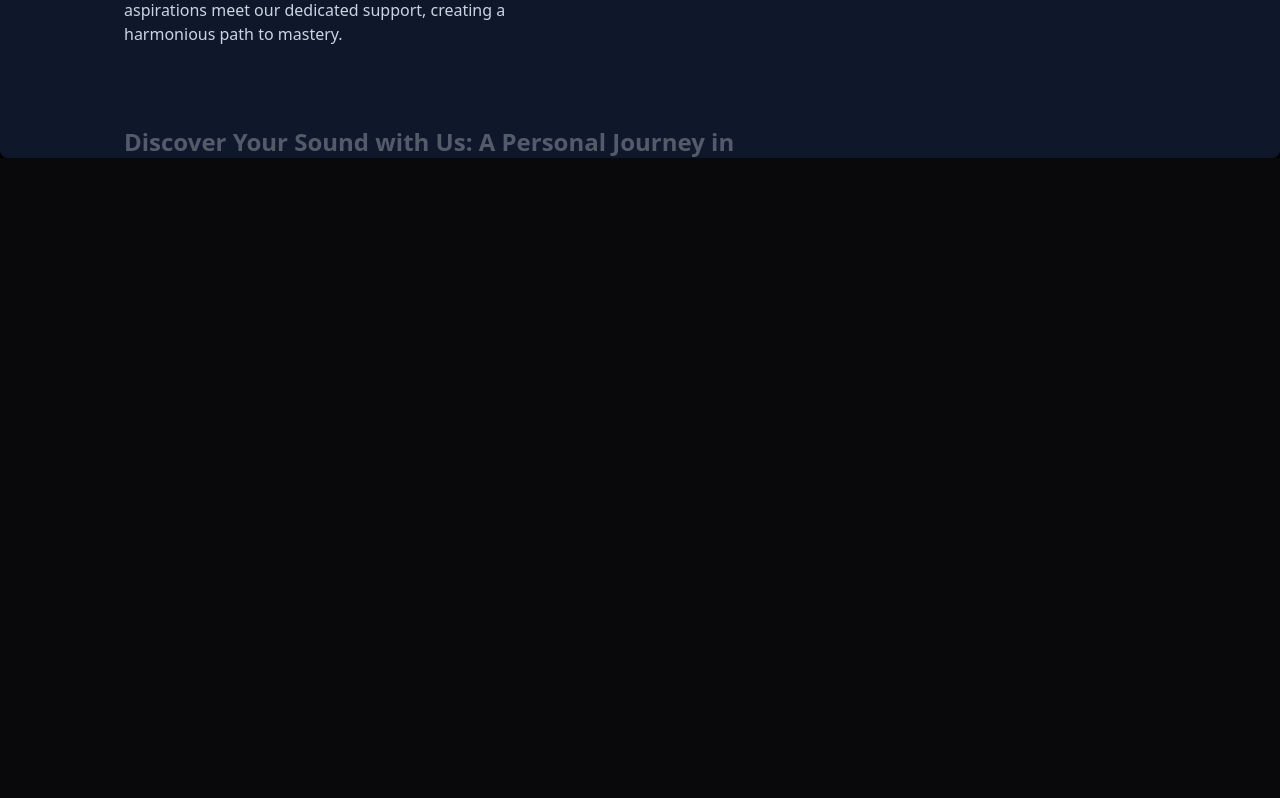
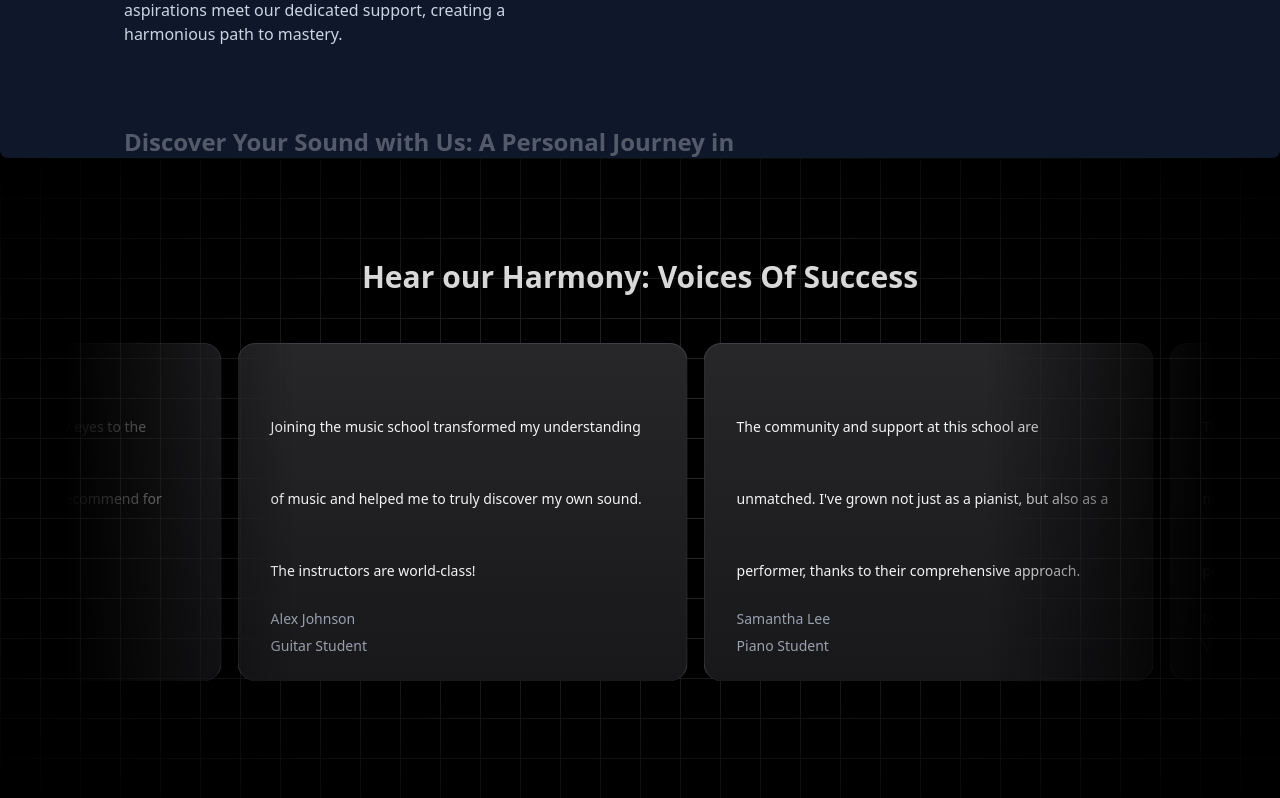
Before and after one commit to Kashyap2210/Music-Academy, a Next.js app: page / in a window 1280 px wide. Shown: the part 1682-2480 px from the top of the page. Before the commit the page ends 1840 px from the top, so only its background shows below. Built offline with nearby package versions, Linux system fonts and the light colour scheme.

Commit message:
testimonial-cards-component-add

```diff
--- /dev/null
+++ b/app/components/ui/TestimonialCards.tsx
@@ -0,0 +1,24 @@
+import { musicSchoolTestimonials } from "@/app/data/testimonial_cards";
+import { GridBackgroundDemo } from "@/components/ui/grid-background-demo";
+import { InfiniteMovingCards } from "@/components/ui/infinite-moving-cards";
+
+export default function MusicSchoolTestimonialCards() {
+  return (
+    <div className="h-160 w-full dark:bg-black dark:bg-grid-white/[0.2] relative flex flex-col items-center justify-center overflow-hidden">
+      <GridBackgroundDemo>
+        <h2 className="text-3xl font-bold text-center mb-8">
+          Hear our Harmony: Voices Of Success
+        </h2>
+        <div className="flex justify-center w-full overflow-hidden px-4 sm:px-6 lg:px-8">
+          <div className="w-full max-w-6xl">
+            <InfiniteMovingCards
+              items={musicSchoolTestimonials}
+              direction="right"
+              speed="slow"
+            />
+          </div>
+        </div>
+      </GridBackgroundDemo>
+    </div>
+  );
+}
--- /dev/null
+++ b/app/data/testimonial_cards.ts
@@ -0,0 +1,32 @@
+export const musicSchoolTestimonials = [
+  {
+    quote:
+      "Joining the music school transformed my understanding of music and helped me to truly discover my own sound. The instructors are world-class!",
+    name: "Alex Johnson",
+    title: "Guitar Student",
+  },
+  {
+    quote:
+      "The community and support at this school are unmatched. I've grown not just as a pianist, but also as a performer, thanks to their comprehensive approach.",
+    name: "Samantha Lee",
+    title: "Piano Student",
+  },
+  {
+    quote:
+      "This school offered me the tools and confidence to take my singing to the next level. I'm endlessly grateful for the personalized coaching.",
+    name: "Michael Chen",
+    title: "Vocal Student",
+  },
+  {
+    quote:
+      "As a violinist, finding the right mentor can be challenging, but this school matched me with a teacher who truly understands my goals and challenges.",
+    name: "Emily Taylor",
+    title: "Violin Student",
+  },
+  {
+    quote:
+      "The production courses here opened my eyes to the intricacies of music production. Highly recommend for any aspiring producers!",
+    name: "Chris Morales",
+    title: "Music Production Student",
+  },
+];
--- a/app/globals.css
+++ b/app/globals.css
@@ -151,3 +151,14 @@
   -ms-overflow-style: none;
   scrollbar-width: none;
 }
+
+@theme inline {
+  --animate-scroll: scroll var(--animation-duration, 40s)
+    var(--animation-direction, forwards) linear infinite;
+
+  @keyframes scroll {
+    to {
+      transform: translate(calc(-50% - 0.5rem));
+    }
+  }
+}
--- a/app/page.tsx
+++ b/app/page.tsx
@@ -1,5 +1,6 @@
 import FeaturedCourses from "./components/ui/FeaturedCourses";
 import HeroSection from "./components/ui/HeroSection";
+import MusicSchoolTestimonialCards from "./components/ui/TestimonialCards";
 import WhyChooseUs from "./components/ui/WhyChooseUs";
 
 export default function Home() {
@@ -11,6 +12,7 @@ export default function Home() {
       <HeroSection />
       <FeaturedCourses />
       <WhyChooseUs />
+      <MusicSchoolTestimonialCards />
     </main>
   );
 }
--- /dev/null
+++ b/components/ui/grid-background-demo.tsx
@@ -0,0 +1,26 @@
+"use client";
+import { cn } from "../../app/utils/cn";
+
+export function GridBackgroundDemo({
+  children,
+}: {
+  children: React.ReactNode;
+}) {
+  return (
+    <div className="relative flex h-200 w-full items-center justify-center bg-white dark:bg-black">
+      <div
+        className={cn(
+          "absolute inset-0",
+          "bg-size-[40px_40px]",
+          "bg-[linear-gradient(to_right,#e4e4e7_1px,transparent_1px),linear-gradient(to_bottom,#e4e4e7_1px,transparent_1px)]",
+          "dark:bg-[linear-gradient(to_right,#262626_1px,transparent_1px),linear-gradient(to_bottom,#262626_1px,transparent_1px)]"
+        )}
+      />
+      {/* Radial gradient for the container to give a faded look */}
+      <div className="pointer-events-none absolute inset-0 flex items-center justify-center bg-white mask-[radial-gradient(ellipse_at_center,transparent_20%,black)] dark:bg-black"></div>
+      <p className="relative z-20 bg-linear-to-b from-neutral-200 to-neutral-500 bg-clip-text py-8 text-4xl font-bold text-transparent sm:text-7xl">
+        {children}
+      </p>
+    </div>
+  );
+}
--- /dev/null
+++ b/components/ui/infinite-moving-cards.tsx
@@ -0,0 +1,116 @@
+"use client";
+import React, { useEffect, useState } from "react";
+import { cn } from "../../app/utils/cn";
+
+export const InfiniteMovingCards = ({
+  items,
+  direction = "left",
+  speed = "fast",
+  pauseOnHover = true,
+  className,
+}: {
+  items: {
+    quote: string;
+    name: string;
+    title: string;
+  }[];
+  direction?: "left" | "right";
+  speed?: "fast" | "normal" | "slow";
+  pauseOnHover?: boolean;
+  className?: string;
+}) => {
+  const containerRef = React.useRef<HTMLDivElement>(null);
+  const scrollerRef = React.useRef<HTMLUListElement>(null);
+
+  useEffect(() => {
+    addAnimation();
+  }, []);
+  const [start, setStart] = useState(false);
+  function addAnimation() {
+    if (containerRef.current && scrollerRef.current) {
+      const scrollerContent = Array.from(scrollerRef.current.children);
+
+      scrollerContent.forEach((item) => {
+        const duplicatedItem = item.cloneNode(true);
+        if (scrollerRef.current) {
+          scrollerRef.current.appendChild(duplicatedItem);
+        }
+      });
+
+      getDirection();
+      getSpeed();
+      setStart(true);
+    }
+  }
+  const getDirection = () => {
+    if (containerRef.current) {
+      if (direction === "left") {
+        containerRef.current.style.setProperty(
+          "--animation-direction",
+          "forwards"
+        );
+      } else {
+        containerRef.current.style.setProperty(
+          "--animation-direction",
+          "reverse"
+        );
+      }
+    }
+  };
+  const getSpeed = () => {
+    if (containerRef.current) {
+      if (speed === "fast") {
+        containerRef.current.style.setProperty("--animation-duration", "20s");
+      } else if (speed === "normal") {
+        containerRef.current.style.setProperty("--animation-duration", "40s");
+      } else {
+        containerRef.current.style.setProperty("--animation-duration", "80s");
+      }
+    }
+  };
+  return (
+    <div
+      ref={containerRef}
+      className={cn(
+        "scroller relative z-20 max-w-7xl overflow-hidden [mask-image:linear-gradient(to_right,transparent,white_20%,white_80%,transparent)]",
+        className
+      )}
+    >
+      <ul
+        ref={scrollerRef}
+        className={cn(
+          "flex w-max min-w-full shrink-0 flex-nowrap gap-4 py-4",
+          start && "animate-scroll",
+          pauseOnHover && "hover:[animation-play-state:paused]"
+        )}
+      >
+        {items.map((item, idx) => (
+          <li
+            className="relative w-[350px] max-w-full shrink-0 rounded-2xl border border-b-0 border-zinc-200 bg-[linear-gradient(180deg,#fafafa,#f5f5f5)] px-8 py-6 md:w-[450px] dark:border-zinc-700 dark:bg-[linear-gradient(180deg,#27272a,#18181b)]"
+            key={item.name}
+          >
+            <blockquote>
+              <div
+                aria-hidden="true"
+                className="user-select-none pointer-events-none absolute -top-0.5 -left-0.5 -z-1 h-[calc(100%_+_4px)] w-[calc(100%_+_4px)]"
+              ></div>
+              <span className="relative z-20 text-sm leading-[1.6] font-normal text-neutral-800 dark:text-gray-100">
+                {item.quote}
+              </span>
+              <div className="relative z-20 mt-6 flex flex-row items-center">
+                <span className="flex flex-col gap-1">
+                  <span className="text-sm leading-[1.6] font-normal text-neutral-500 dark:text-gray-400">
+                    {item.name}
+                  </span>
+                  <span className="text-sm leading-[1.6] font-normal text-neutral-500 dark:text-gray-400">
+                    {item.title}
+                  </span>
+                </span>
+              </div>
+            </blockquote>
+          </li>
+        ))}
+      </ul>
+    </div>
+  );
+};
--- a/package.json
+++ b/package.json
@@ -13,6 +13,7 @@
     "clsx": "^2.1.1",
     "framer-motion": "^12.23.26",
     "lucide-react": "^0.562.0",
+    "mini-svg-data-uri": "^1.4.4",
     "motion": "^12.23.26",
     "next": "16.1.1",
     "react": "19.2.3",
```
Also changed, not shown: 1 other file (tests, documents, lock files or other folders).
